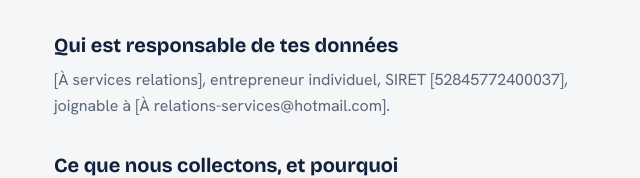
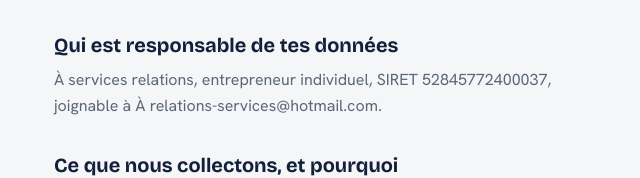
Before and after one commit to Ebb9531/Paniers-perdus-, a Next.js app: page /mentions-legales/app/cgv/app/confidentialite in a window 1280 px wide. Shown: the part 166-344 px from the top of the page, without its empty margins (318-958 px from the left). Built offline with nearby package versions, Linux system fonts and the light colour scheme.

Commit message:
Update contact information format in confidentiality page

```diff
--- a/app/mentions-legales/app/cgv/app/confidentialite/page.tsx
+++ b/app/mentions-legales/app/cgv/app/confidentialite/page.tsx
@@ -18,8 +18,8 @@ export default function Confidentialite() {
 
       <h2 className="mt-8 font-titre text-xl font-bold">Qui est responsable de tes données</h2>
       <p className="mt-2 text-gris">
-        [À services relations], entrepreneur individuel, SIRET [52845772400037], joignable à
-        [À relations-services@hotmail.com].
+        À services relations, entrepreneur individuel, SIRET 52845772400037, joignable à
+        À relations-services@hotmail.com.
       </p>
 
       <h2 className="mt-8 font-titre text-xl font-bold">Ce que nous collectons, et pourquoi</h2>
```
